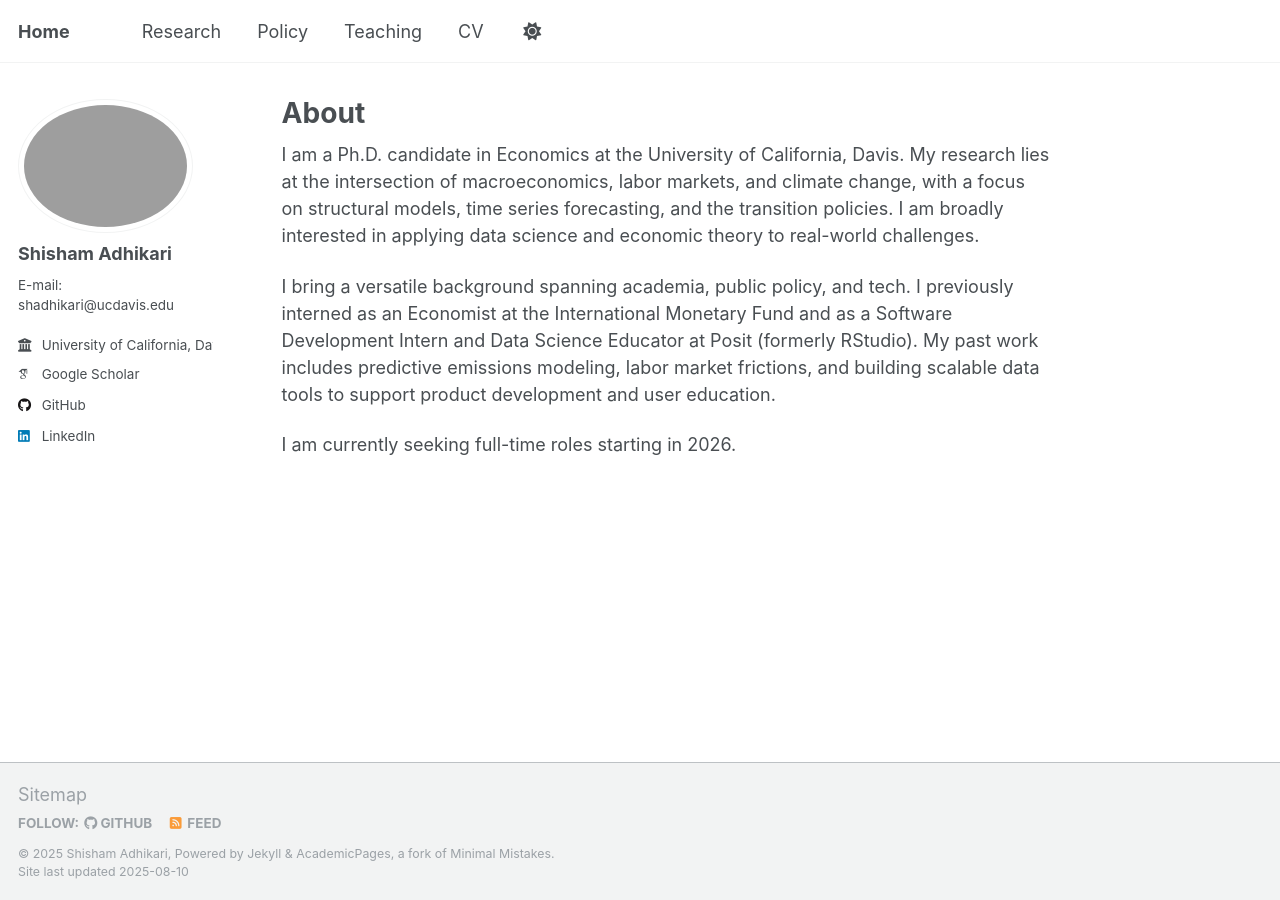
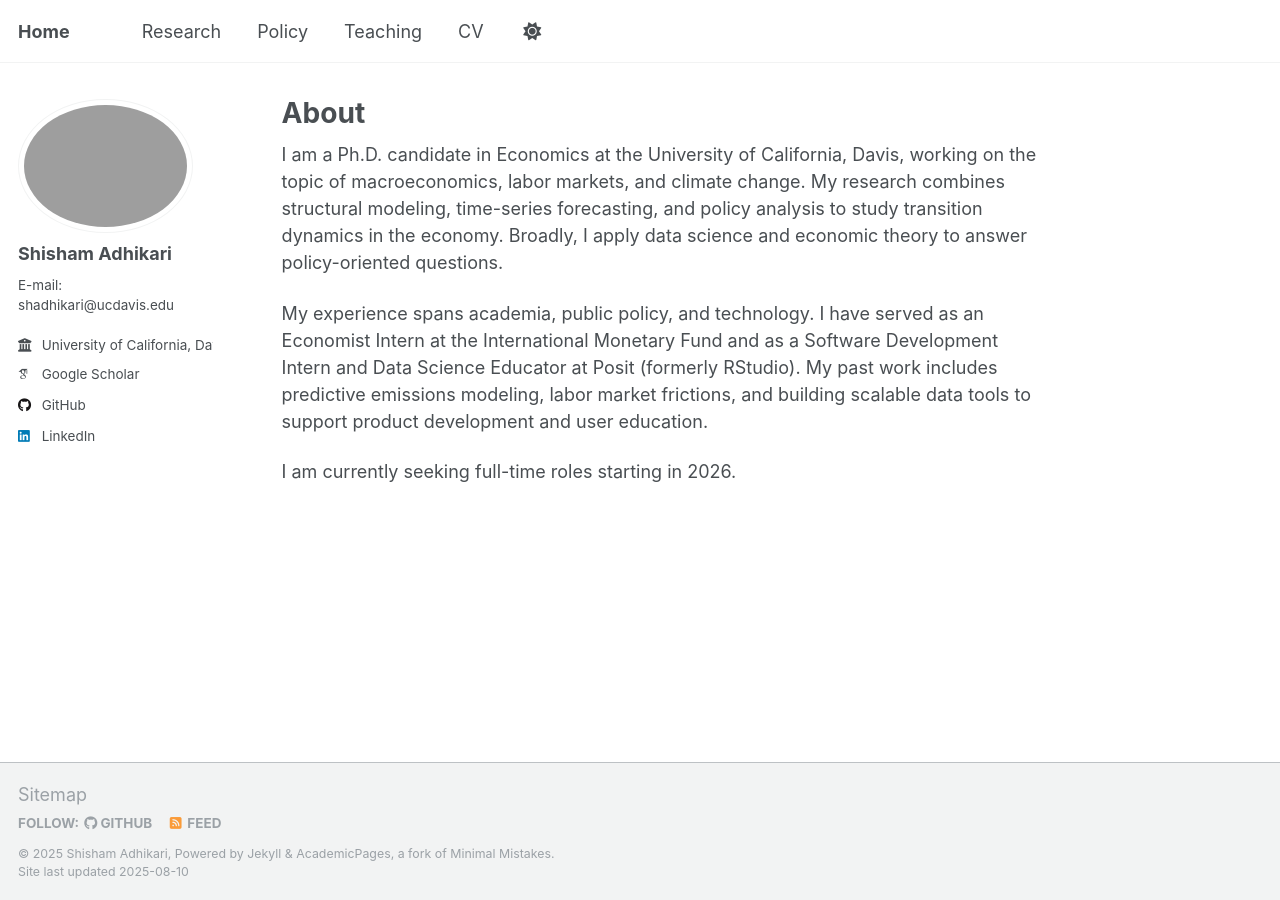
Before and after one commit to adhikars11/shadhikari, a Jekyll site: the page built from _pages/about.md, in a window 1280 px wide. Built offline with Jekyll 4.4.1, drawn with Linux system fonts in a browser that asks for light colours; some web fonts are replaced.

Commit message:
About updated

```diff
--- a/_pages/about.md
+++ b/_pages/about.md
@@ -7,8 +7,8 @@ redirect_from:
   - /about.html
 ---
 
-I am a Ph.D. candidate in Economics at the University of California, Davis. My research lies at the intersection of macroeconomics, labor markets, and climate change, with a focus on structural models, time series forecasting, and the transition policies. I am broadly interested in applying data science and economic theory to real-world challenges.
+I am a Ph.D. candidate in Economics at the University of California, Davis, working on the topic of macroeconomics, labor markets, and climate change. My research combines structural modeling, time-series forecasting, and policy analysis to study transition dynamics in the economy. Broadly, I apply data science and economic theory to answer policy-oriented questions.
 
-I bring a versatile background spanning academia, public policy, and tech. I previously interned as an Economist at the International Monetary Fund and as a Software Development Intern and Data Science Educator at Posit (formerly RStudio). My past work includes predictive emissions modeling, labor market frictions, and building scalable data tools to support product development and user education.
+My experience spans academia, public policy, and technology. I have served as an Economist Intern at the International Monetary Fund and as a Software Development Intern and Data Science Educator at Posit (formerly RStudio). My past work includes predictive emissions modeling, labor market frictions, and building scalable data tools to support product development and user education.
 
 I am currently seeking full-time roles starting in 2026.
```
